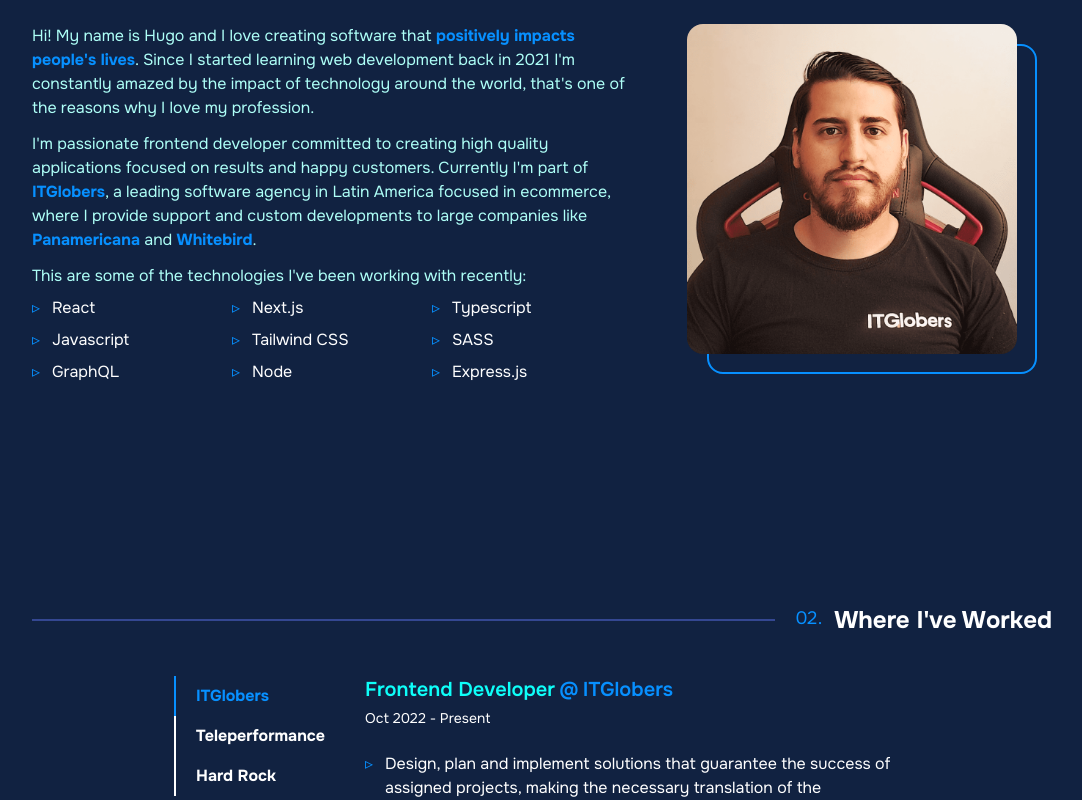
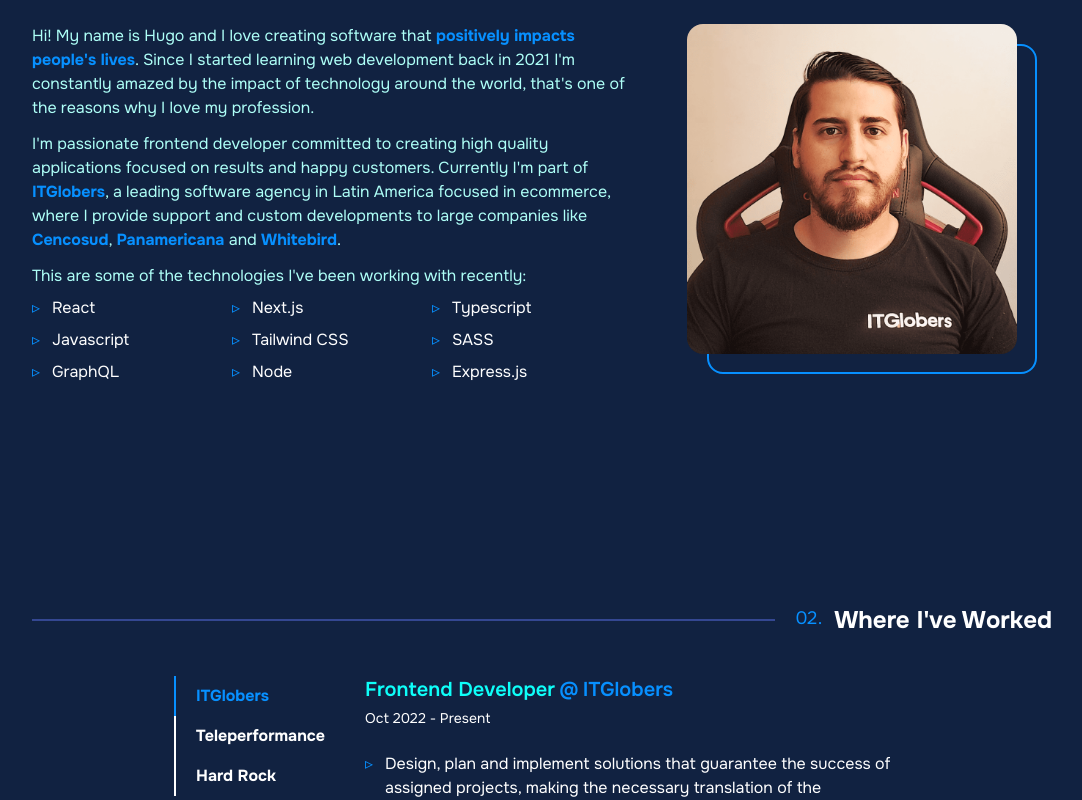
Before and after one commit to hugoriveros18/portfolio, a Next.js app: page / in a window 1280 px wide. Shown: the part 960-1760 px from the top of the page, without its empty margins (98-1180 px from the left). Built offline with nearby package versions, Linux system fonts and the light colour scheme.

Commit message:
fix: work cencosud

```diff
--- a/app/ui/main-sections/AboutMe.tsx
+++ b/app/ui/main-sections/AboutMe.tsx
@@ -56,7 +56,7 @@
                         Hi! My name is Hugo and I love creating software that <span className="text-thirdColor font-bold">positively impacts {`people's`} lives</span>. Since I started learning web development back in 2021 {`I'm`} constantly amazed by the impact of technology around the world, {`that's`} one of the reasons why I love my profession.
                     </p>
                     <p className="text-base text-fifthColor mt-3">
-                        {`I'm`} passionate frontend developer committed to creating high quality applications focused on results and happy customers. Currently {`I'm`} part of {companyLink('ITGlobers', 'https://www.itglobers.com/')}, a leading software agency in Latin America focused in ecommerce, where I provide support and custom developments to large companies like {companyLink('Panamericana', 'https://www.panamericana.com.co/')} and {companyLink('Whitebird', 'https://www.whitebird.ca/')}.
+                        {`I'm`} passionate frontend developer committed to creating high quality applications focused on results and happy customers. Currently {`I'm`} part of {companyLink('ITGlobers', 'https://www.itglobers.com/')}, a leading software agency in Latin America focused in ecommerce, where I provide support and custom developments to large companies like {companyLink('Cencosud', 'https://www.cencosud.com/')}, {companyLink('Panamericana', 'https://www.panamericana.com.co/')} and {companyLink('Whitebird', 'https://www.whitebird.ca/')}.
                     </p>
                     <p className="text-base text-fifthColor mt-3">
                         {`This are some of the technologies I've been working with recently:`}
--- a/app/ui/utils/workExperience.ts
+++ b/app/ui/utils/workExperience.ts
@@ -13,7 +13,7 @@
             "Well understanding of technologies used on a daily basis.",
             "Comprehension, design and implementation of requirements.",
             "Development of tasks before agreed deadlines.",
-            "To be continue..."
+            "Among other..."
         ]
     },
     {
```
